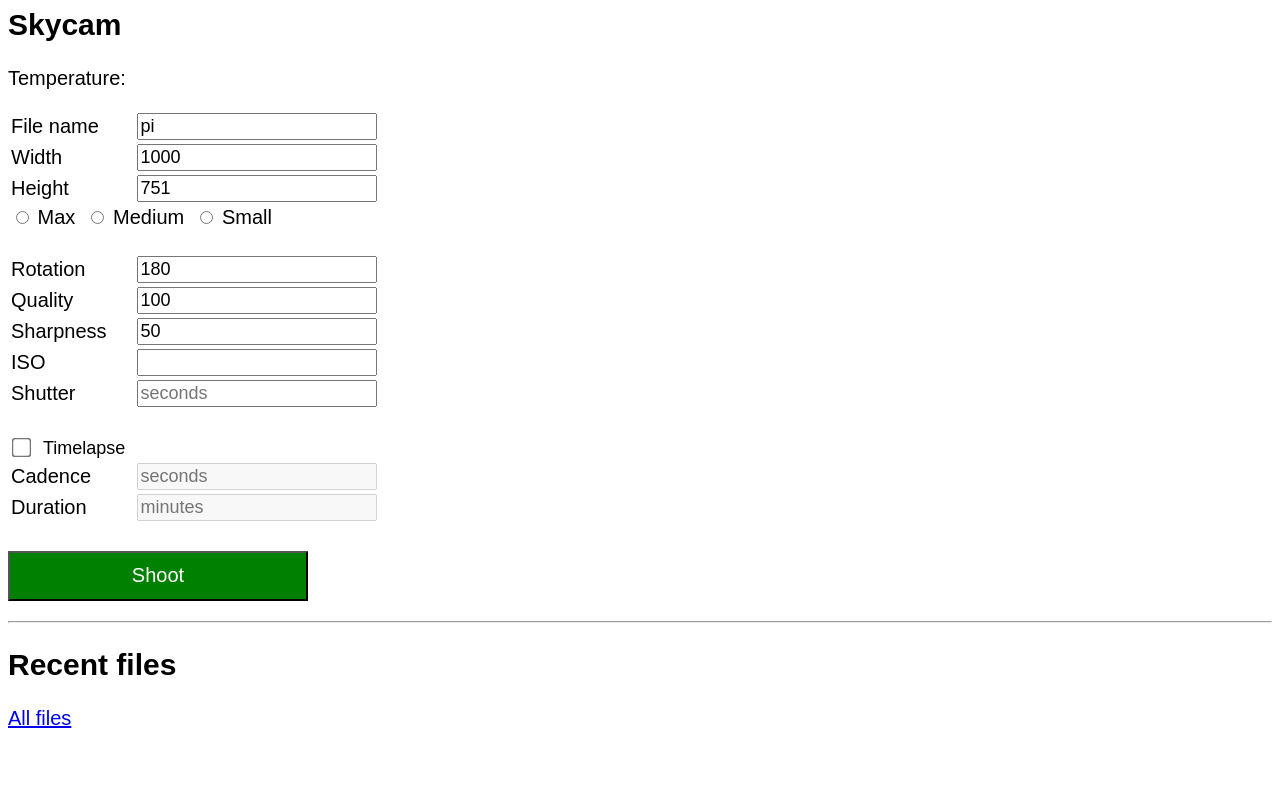
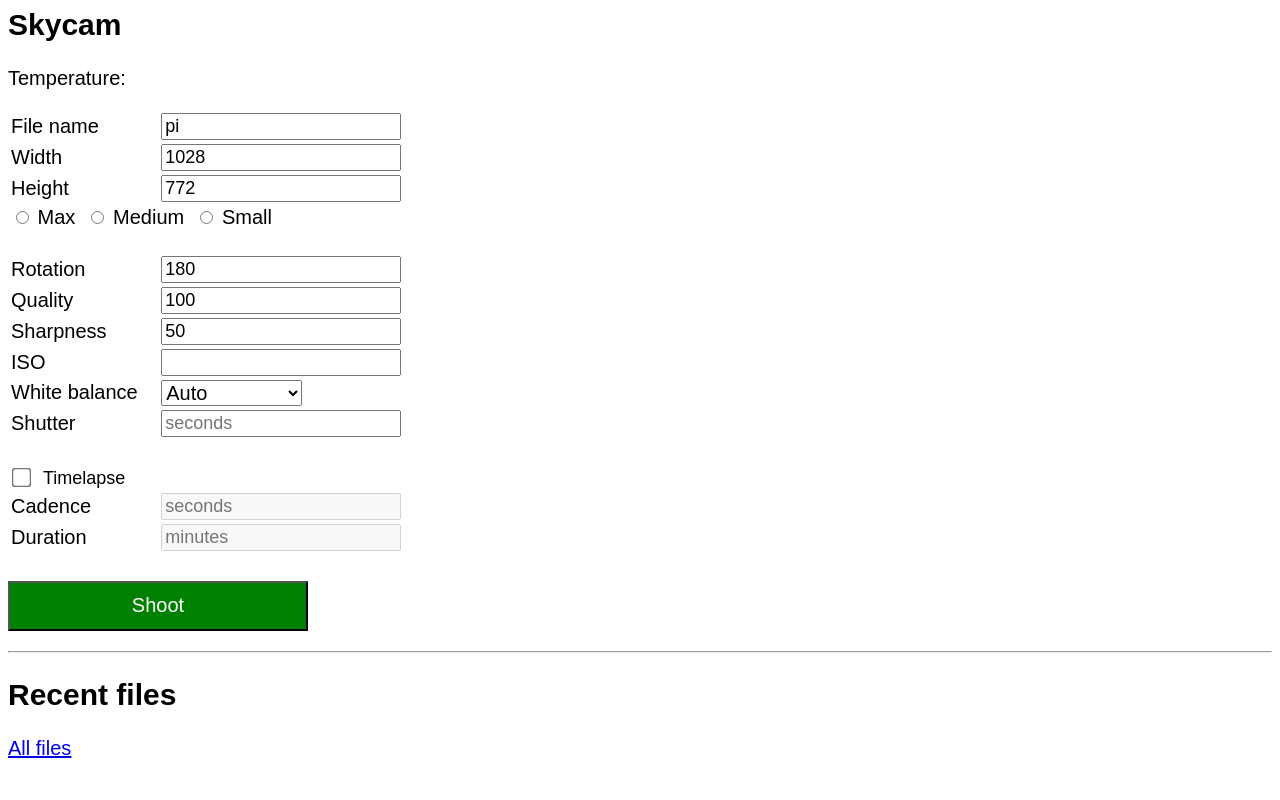
Before and after one commit to wayne927/skycam, a Flask app: template templates/index.html in a window 1280 px wide. Run offline with Flask 2, Linux system fonts and the light colour scheme; the template is opened without the code that fills it, so the values that code supplies are empty.

Commit message:
Added AWB option, and warning if it's auto for timelapse

```diff
--- a/main.py
+++ b/main.py
@@ -69,6 +69,9 @@
     if (setting_is_valid(request.form, 'ISO')) :
         settings['ISO'] = request.form['ISO']
 
+    if (setting_is_valid(request.form, 'awb')) :
+        settings['awb'] = request.form['awb']
+
     if (setting_is_valid(request.form, 'shutter')) :
         settings['shutter'] = camera.shutter_in_seconds(float(request.form['shutter']))
 
--- a/static/style.css
+++ b/static/style.css
@@ -27,8 +27,12 @@
     margin-right: 15px;
 }
 
+select {
+    font-size: 20px;
+}
+
 td:first-child {
-    width: 25%;
+    width: 30%;
 }
 
 #shoot_button {
--- a/templates/index.html
+++ b/templates/index.html
@@ -46,6 +46,12 @@
     $('#duration').prop('value', '')
 
     var timelapseEnabled = $('#timelapse').prop('checked')
+    var currentAwb = $('#awb').prop('value')
+
+    if ((currentAwb === 'auto') && timelapseEnabled) {
+        alert("Warning: AWB is auto")
+    }
+
     $('#cadence').prop('disabled', !timelapseEnabled)
     $('#duration').prop('disabled', !timelapseEnabled)
 }
@@ -71,11 +77,11 @@
     </tr>
     <tr>
     <td>Width</td>
-    <td><input type="text" id="width" name="width" value="1000" onkeyup="adjustHeight()"></td>
+    <td><input type="text" id="width" name="width" value="1028" onkeyup="adjustHeight()"></td>
     </tr>
     <tr>
     <td>Height</td>
-    <td><input type="text" id="height" name="height" value="751"></td>
+    <td><input type="text" id="height" name="height" value="772"></td>
     </tr>
     <tr>
     <td colspan="2">
@@ -83,7 +89,7 @@
             <label for="size_max">Max</label>&nbsp;
         <input type="radio" name="img_size" id="size_medium" onclick="setImageWidth(2000)")>
             <label for="size_medium">Medium</label>&nbsp;
-        <input type="radio" name="img_size" id="size_small" onclick="setImageWidth(1000)">
+        <input type="radio" name="img_size" id="size_small" onclick="setImageWidth(1028)">
             <label for="size_small">Small</label>&nbsp;
         <br>&nbsp;
     </td>
@@ -103,6 +109,19 @@
     <tr>
     <td>ISO</td>
     <td><input type="text" id="ISO" name="ISO"></td>
+    </tr>
+    <td>White balance</td>
+    <td>
+        <select id="awb" name="awb">
+        <option value="auto">Auto</option>
+        <option value="sun">Sun</option>
+        <option value="cloud">Cloud</option>
+        <option value="shade">Shade</option>
+        <option value="tungsten">Tungsten</option>
+        <option value="fluorescent">Fluorescent</option>
+        <option value="incandescent">Incandescent</option>
+        </select>
+    </td>
     </tr>
     <tr>
     <td>Shutter</td>
```
